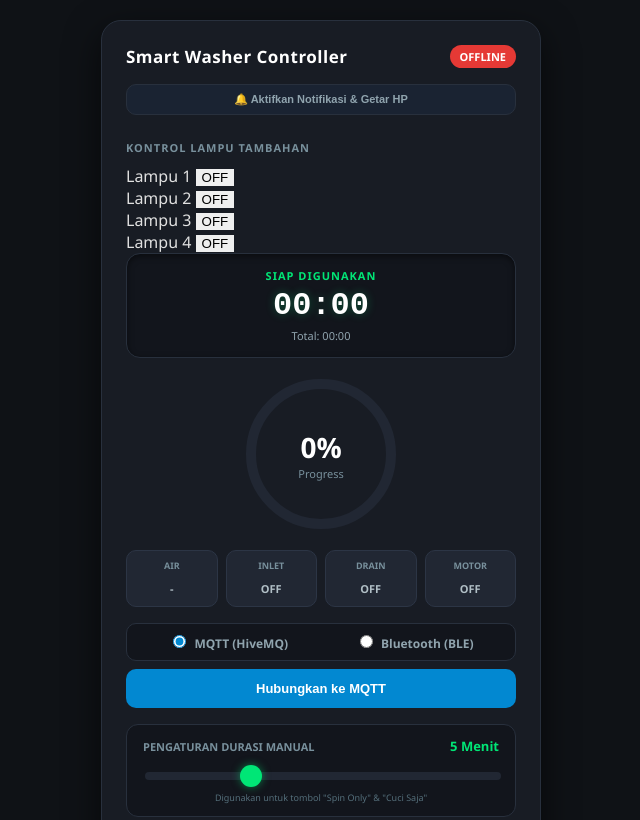
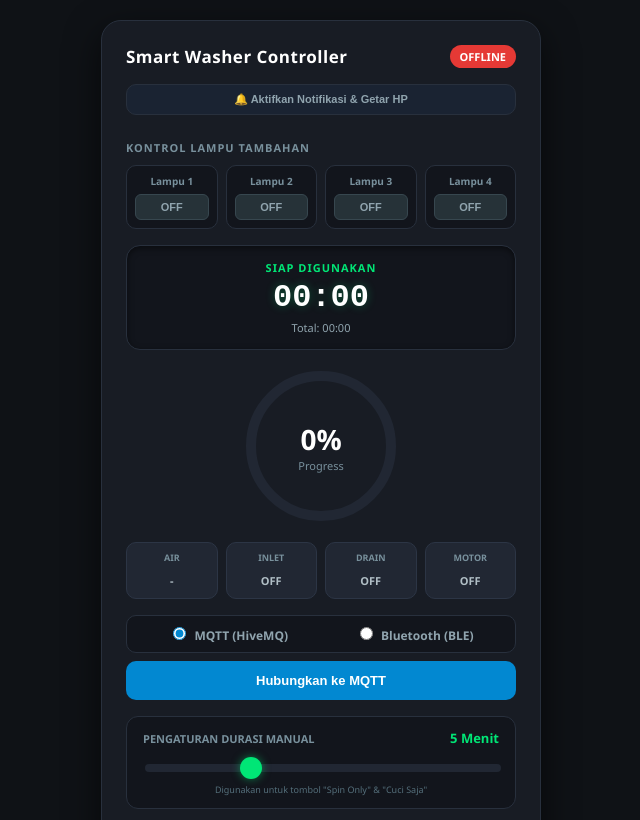
Before and after one commit to saef23/controlcuci, a plain HTML site: page index.html in a window 1280 px wide. Shown: the top 820 px of the page, without its empty margins (319-959 px from the left). Drawn offline with Linux system fonts and the light colour scheme.

Commit message:
Add styles for light control and update existing styles
Added styles for light control section and updated existing styles.

```diff
--- a/style.css
+++ b/style.css
@@ -19,6 +19,18 @@ h2 { font-size: 17px; margin: 0; color: #ffffff; letter-spacing: 0.5px; }
     margin-bottom: 14px; cursor: pointer; transition: all 0.2s ease;
 }
 .btn-notif:hover { background: #263238; color: #ffffff; }
+
+/* KONTROL LAMPU TAMBAHAN (DI BAWAH NOTIFIKASI) */
+.light-section { margin-bottom: 16px; }
+.light-switches-grid { display: grid; grid-template-columns: repeat(4, 1fr); gap: 8px; }
+.light-card { background: #12151c; border: 1px solid #28303d; border-radius: 10px; padding: 8px; text-align: center; transition: all 0.2s ease; }
+.light-title { display: block; font-size: 10px; font-weight: bold; color: #78909c; margin-bottom: 6px; }
+.btn-toggle-light { width: 100%; padding: 6px 0; background: #263238; color: #90a4ae; border: 1px solid #37474f; border-radius: 6px; font-size: 11px; font-weight: bold; cursor: pointer; transition: all 0.2s ease; }
+.btn-toggle-light:hover { background: #37474f; color: #ffffff; }
+.light-card.active { border-color: #ffb300; background: #261c00; box-shadow: 0 0 10px rgba(255, 179, 0, 0.2); }
+.light-card.active .light-title { color: #ffca28; }
+.light-card.active .btn-toggle-light { background: #ffb300; color: #000000; border-color: #ffa000; }
+
 .countdown-card {
     background: #12151c; border: 1px solid #28303d; border-radius: 14px;
     padding: 14px; text-align: center; margin-bottom: 16px;
@@ -37,6 +49,7 @@ h2 { font-size: 17px; margin: 0; color: #ffffff; letter-spacing: 0.5px; }
 .hw-status { font-size: 11px; font-weight: bold; color: #b0bec5; }
 .hw-item.active { background: #003822; border-color: #00e676; box-shadow: 0 0 10px rgba(0, 230, 118, 0.2); }
 .hw-item.active .hw-status { color: #00e676; }
+
 .connection-control { margin-bottom: 16px; }
 .mode-selector { display: flex; justify-content: space-around; background: #12151c; padding: 8px; border-radius: 10px; margin-bottom: 8px; border: 1px solid #28303d; }
 .mode-selector label { font-size: 12px; font-weight: bold; color: #90a4ae; cursor: pointer; }
```
